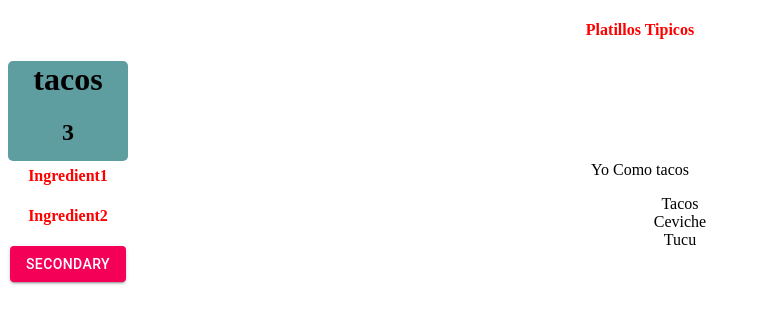
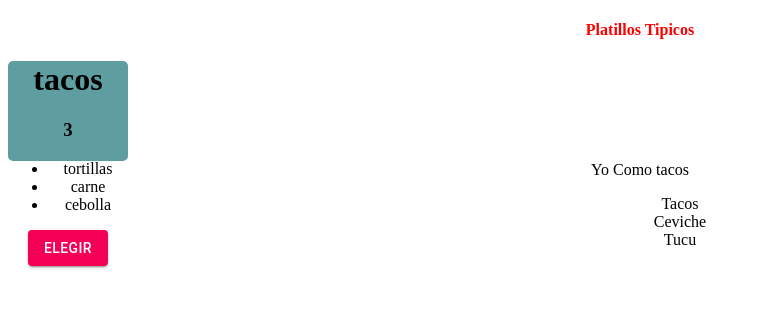
Before and after one commit to mpramos/Introduccion_a_React_Lindkeln, a React (Create React App) app: page / in a window 1280 px wide. Shown: the top 324 px of the page, without its empty margins (0-761 px from the left). Built offline with nearby package versions, Linux system fonts and the light colour scheme; the HTML template or start-up script is replaced by a standard one.

Commit message:
Se agregó una funcion de contar el numero de ingredientes

```diff
--- a/src/components/dish.js
+++ b/src/components/dish.js
@@ -26,14 +26,23 @@ class Ingredient extends Component {
 }
 
 class Dish extends Component {
+    ingredientes = ["tortillas","carne","cebolla"]
+
+    countIngredients(){
+        return this.ingredientes.length;
+    }
     render() {
         return (
             <div className="dish">
                 <h1>{ this.props.name }</h1>
-                <h2>{this.props.qty}</h2>
-                <Ingredient />
+                <h3>{ this.countIngredients()}</h3>
+                <ul>
+                    {this.ingredientes.map(ingredient=><li>
+                        {ingredient}
+                    </li>)}
+                </ul>
                 <Button
-                variant="contained" color="secondary">Secondary</Button>
+                variant="contained" color="secondary">Elegir</Button>
             </div>
         )
     }
```
